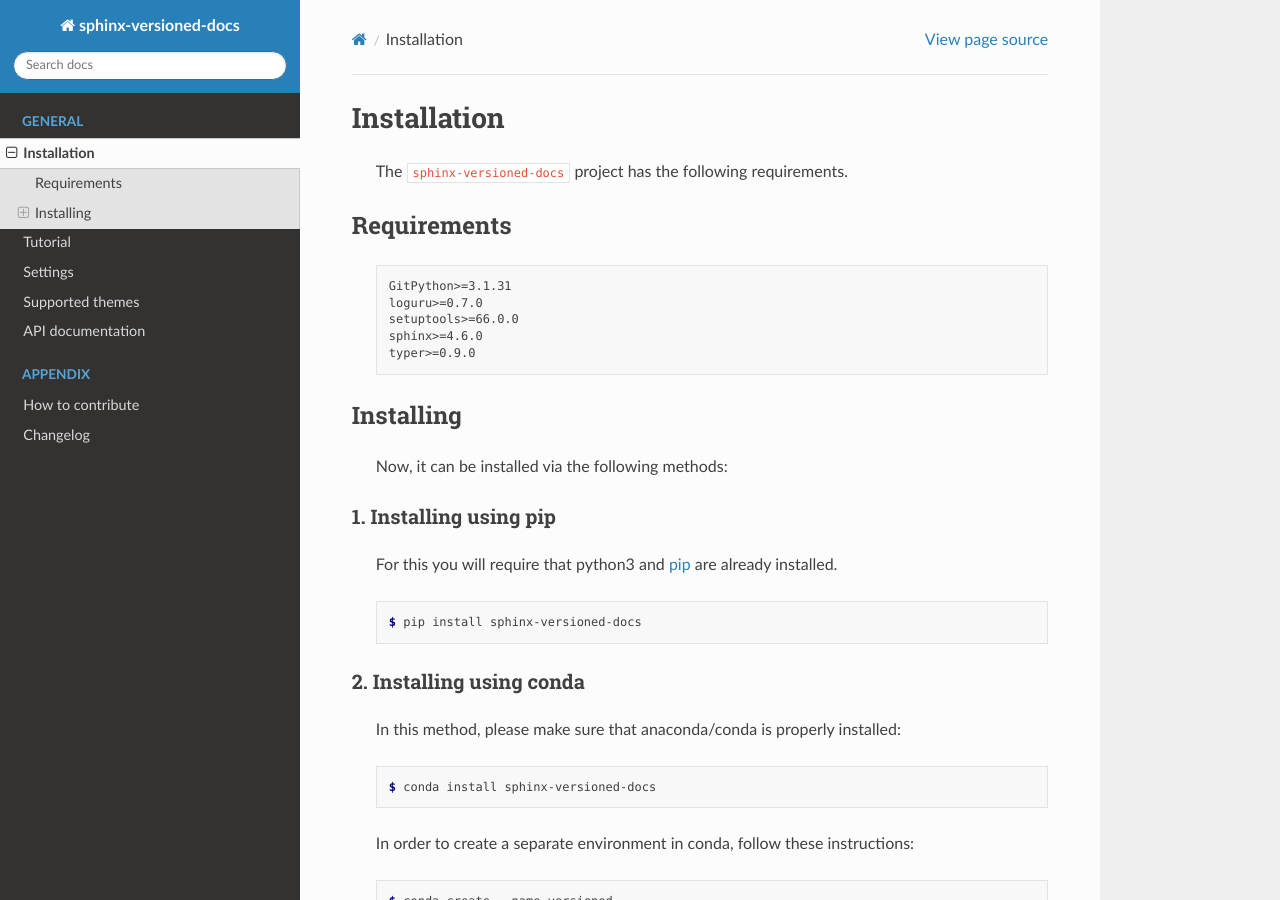
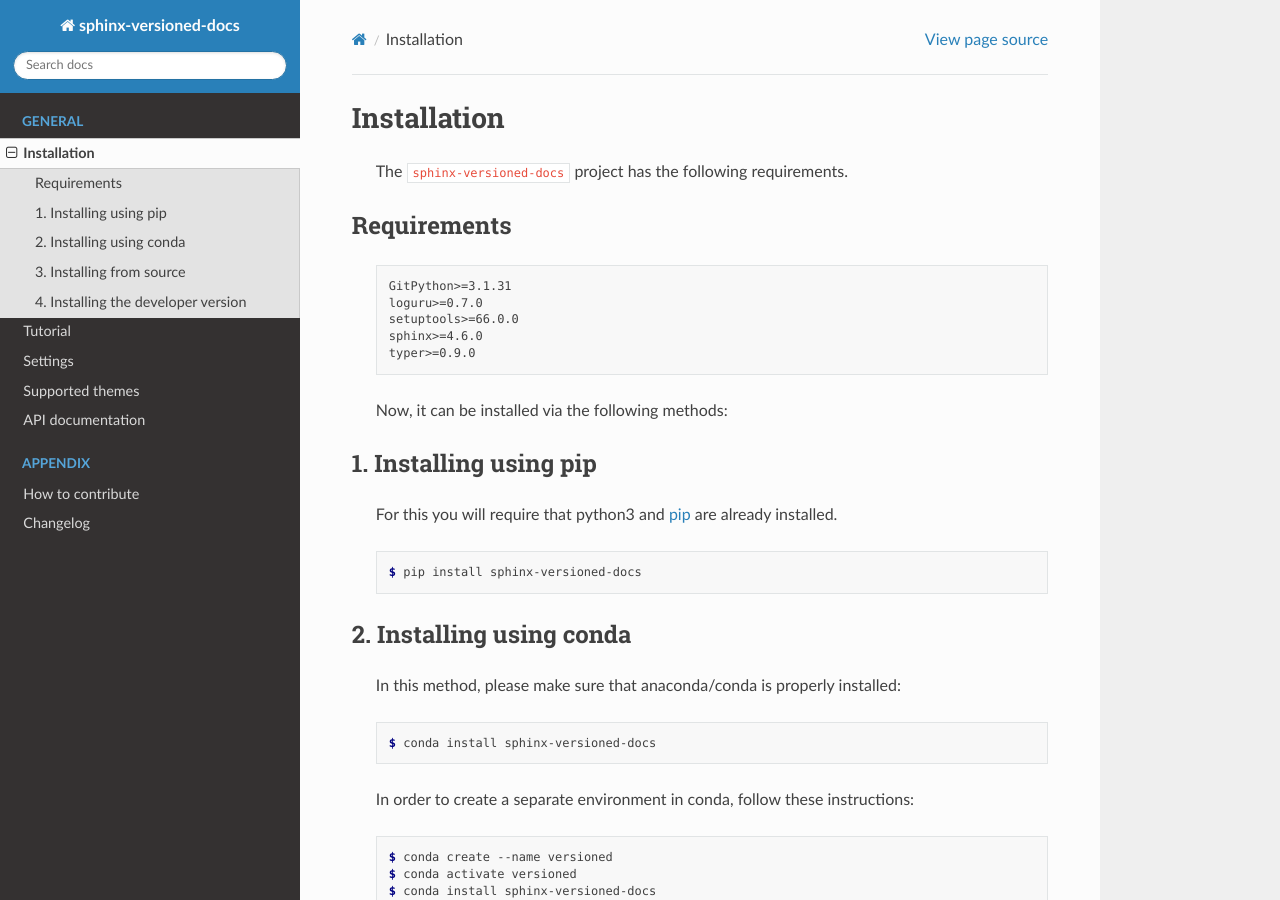
Before and after one commit to devanshshukla99/sphinx-versioned-docs, a Sphinx documentation site: the page built from docs/install.rst, in a window 1280 px wide and 900 px high. Built offline with Sphinx 7.4.7 and the Read the Docs theme 2.0.0, drawn with Linux system fonts in a browser that asks for light colours.

Commit message:
fix minor

```diff
--- a/docs/changes/69.feature.rst
+++ b/docs/changes/69.feature.rst
@@ -1,4 +1,4 @@
 Modified the ``--branch``/ ``-b`` to accomodate branch selection/exclusion. Now, any branch can be selected
 by mentioning it in ``--branch``/``--b`` and any can be excluded by adding a ``-`` infront of the branch/tag
 name in the cli argument.
-Like ``--branch main,-v1.0,v2.0`` will select ``main``, ``v2.0`` and exclude ``v1.0``.
+Like ``--branch main,-v1.0,v2.0`` will select ``main``, ``v2.0`` and will exclude ``v1.0``.
--- a/docs/install.rst
+++ b/docs/install.rst
@@ -9,7 +9,7 @@
 .. _requirements-to-use:
 
 Requirements
-============
+------------
 
     .. code-block:: markdown
 
--- a/docs/tutorial.rst
+++ b/docs/tutorial.rst
@@ -64,7 +64,7 @@
 
 ------------------------------
 
-Generated Output
+Generated output
 ----------------
 
 After the build has succeded, your docs should be available in ``<output directory>/<branch>/index.html`` with a version selector menu/badge present.
```
Also changed, not shown: other parts of docs/install.rst (+0 -3 lines), other parts of docs/tutorial.rst (+2 -2 lines), 2 other files.
